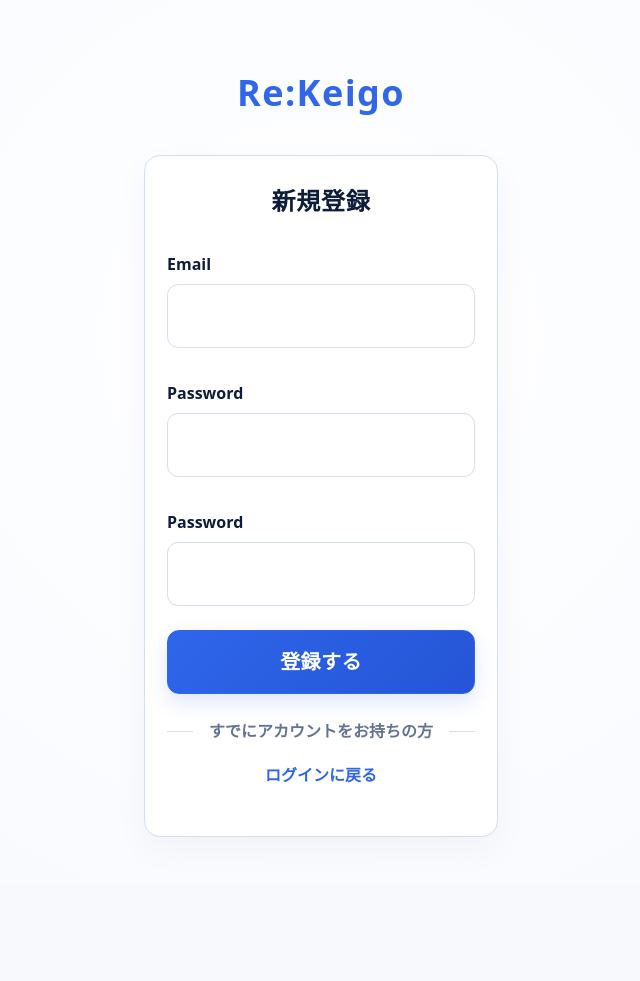
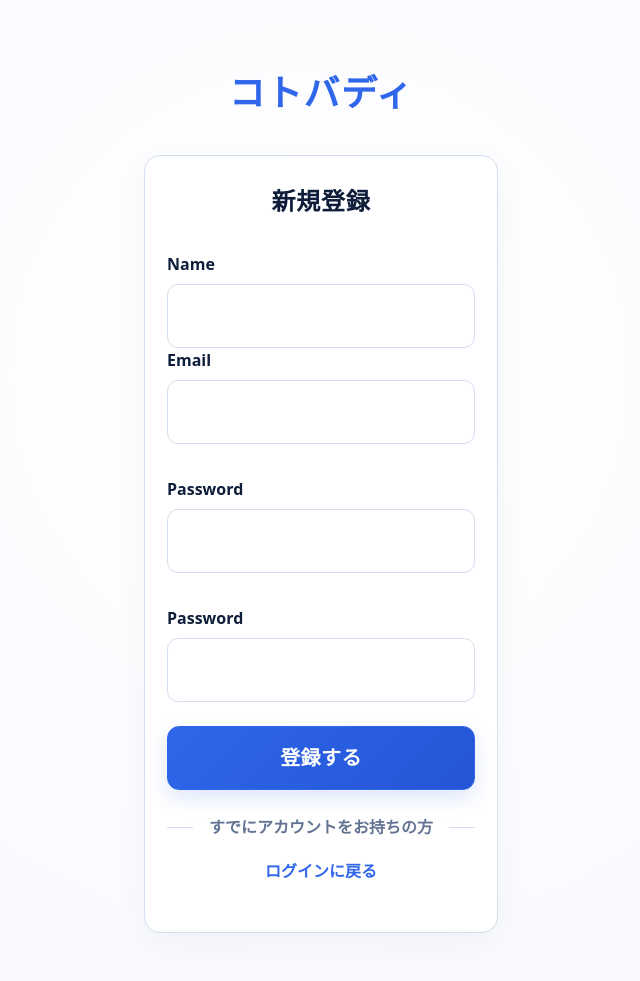
Before and after one commit to RareTECH-Cteam/team-c-main, a Django app: template templates/accounts/sign-up.html in a window 1280 px wide. Shown: the whole page, without its empty margins (319-959 px from the left). Before the commit the page ends 837 px from the top, so only its background shows below. Run offline with Django 5.2, Linux system fonts and the light colour scheme; the template is opened without the code that fills it, so the values that code supplies are empty, except form fields; tables that the repository leaves empty hold one stand-in row (values such as "Sample post"); form fields are guessed from the names that the template uses.

Commit message:
Enhance sign-up form with name input and validation
・アプリ名修正
・ユーザ名テキストボックス追加

```diff
--- a/templates/accounts/sign-up.html
+++ b/templates/accounts/sign-up.html
@@ -12,7 +12,7 @@
 {% block content %}
 <div class="login-page">
     <p class="login-page__title">
-        Re:Keigo
+        コトバディ
     </p>
 
     <section class="login-card" aria-labelledby="signup-title">
@@ -31,6 +31,21 @@
             {% endif %}
 
             <div class="login-form__field">
+                <label class="login-form__label" for="{{ form.name.id_for_label }}">
+                {{ form.name.label }}
+                </label>
+                {{ form.name }}
+
+                {% if form.name.errors %}
+                <div id="{{ form.name.id_for_label }}_error"
+                        class="login-form__errors"
+                        role="alert">
+                        {% for error in form.name.errors %}
+                        <p>{{ error }} </p>
+                        {% endfor %}
+                <div>
+                {% endif %}
+
                 <label class="login-form__label" for="{{ form.email.id_for_label }}">
                     {{ form.email.label }}
                 </label>
```
